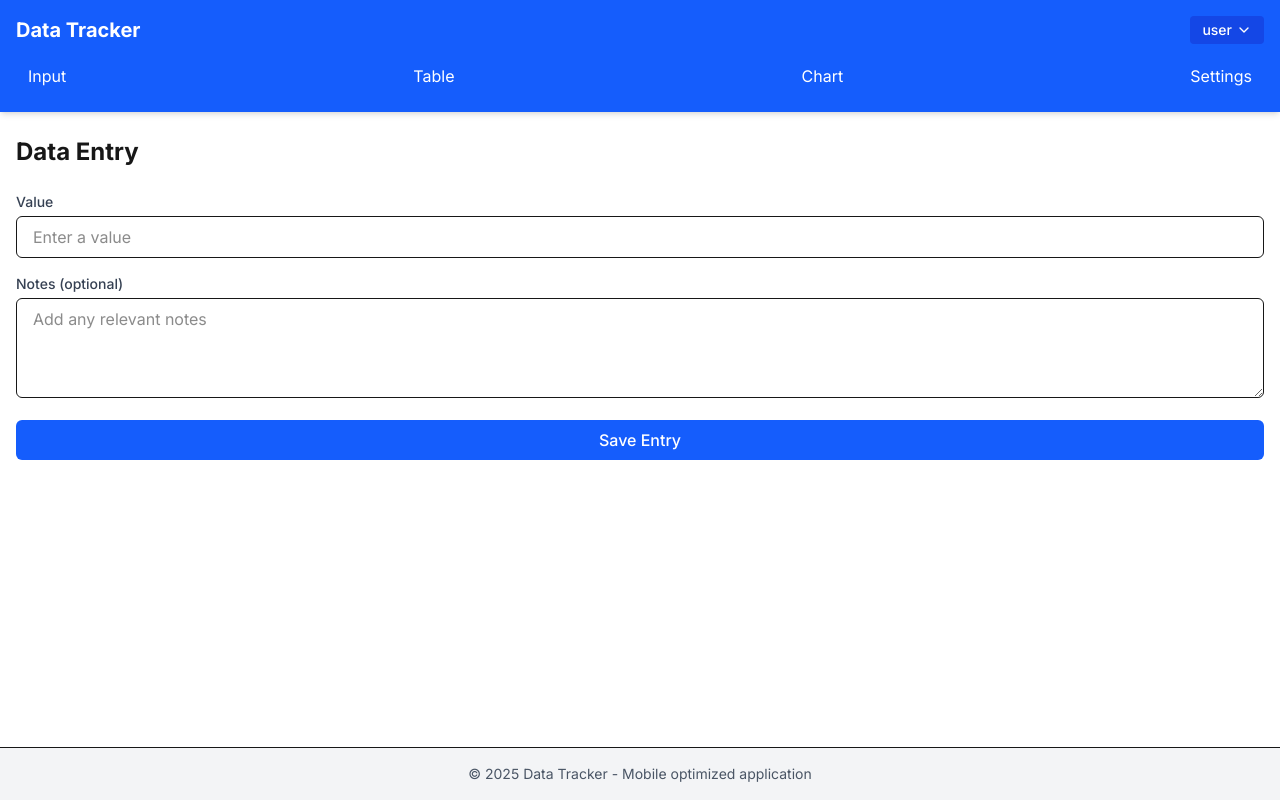
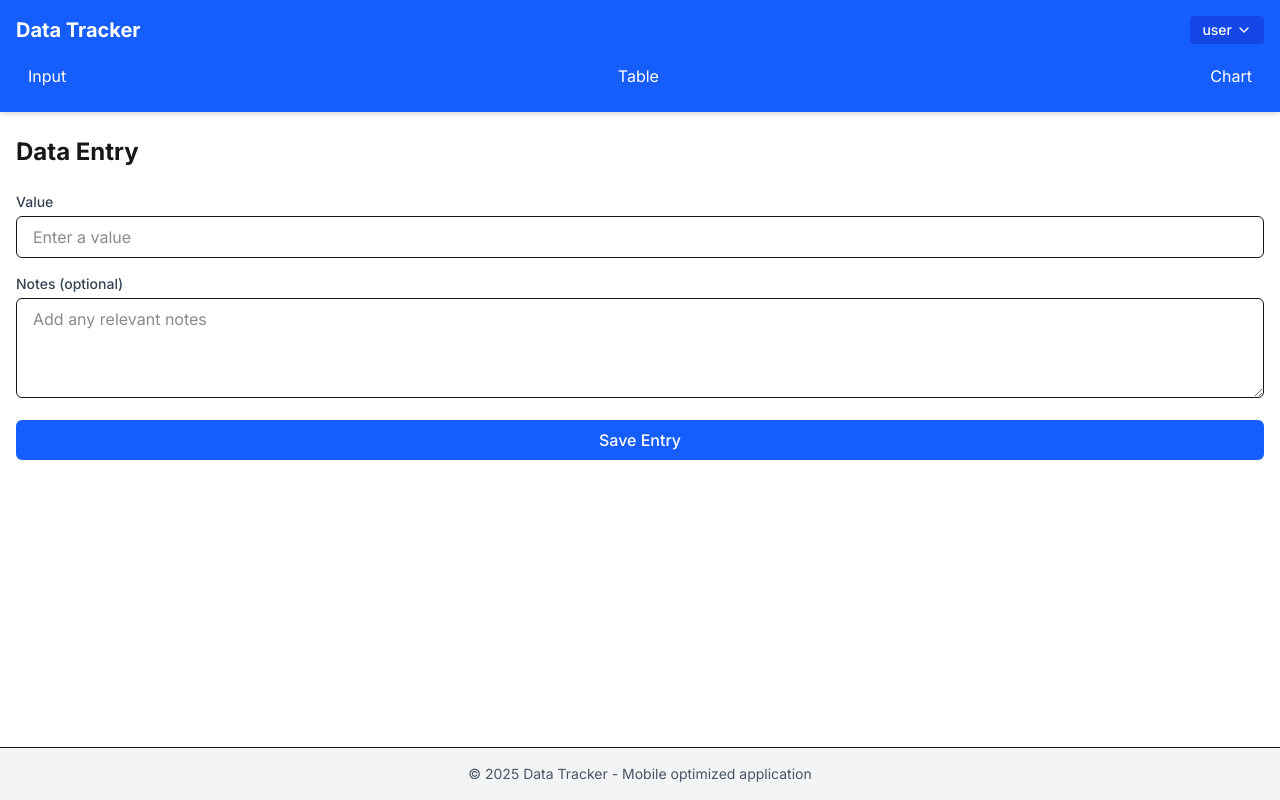
Before and after one commit to small-coding-dojo/weight-tracking, a Next.js app: page / in a window 1280 px wide. Built offline with nearby package versions, Linux system fonts and the light colour scheme; no server answers; sample sign-in values are in the browser's storage.

Commit message:
move settings to user nav

```diff
--- a/src/components/main-nav.tsx
+++ b/src/components/main-nav.tsx
@@ -31,12 +31,6 @@ export function MainNav() {
       >
         Chart
       </Link>
-      <Link
-        href="/settings"
-        className="px-3 py-2 rounded hover:bg-blue-700 transition-colors"
-      >
-        Settings
-      </Link>
     </nav>
   );
 }
--- a/src/components/user-nav.tsx
+++ b/src/components/user-nav.tsx
@@ -81,6 +81,13 @@ export function UserNav() {
           <div className="px-3 py-2 text-sm text-gray-500 border-b border-gray-100">
             Signed in as <span className="font-medium text-gray-900">{session.user?.email}</span>
           </div>
+          <Link
+            href="/settings"
+            className="block w-full text-left px-3 py-2 text-sm text-gray-700 hover:bg-gray-100"
+            onClick={() => setIsMenuOpen(false)}
+          >
+            Settings
+          </Link>
           <button
             onClick={handleSignOut}
             className="w-full text-left px-3 py-2 text-sm text-red-600 hover:bg-red-50"
```
